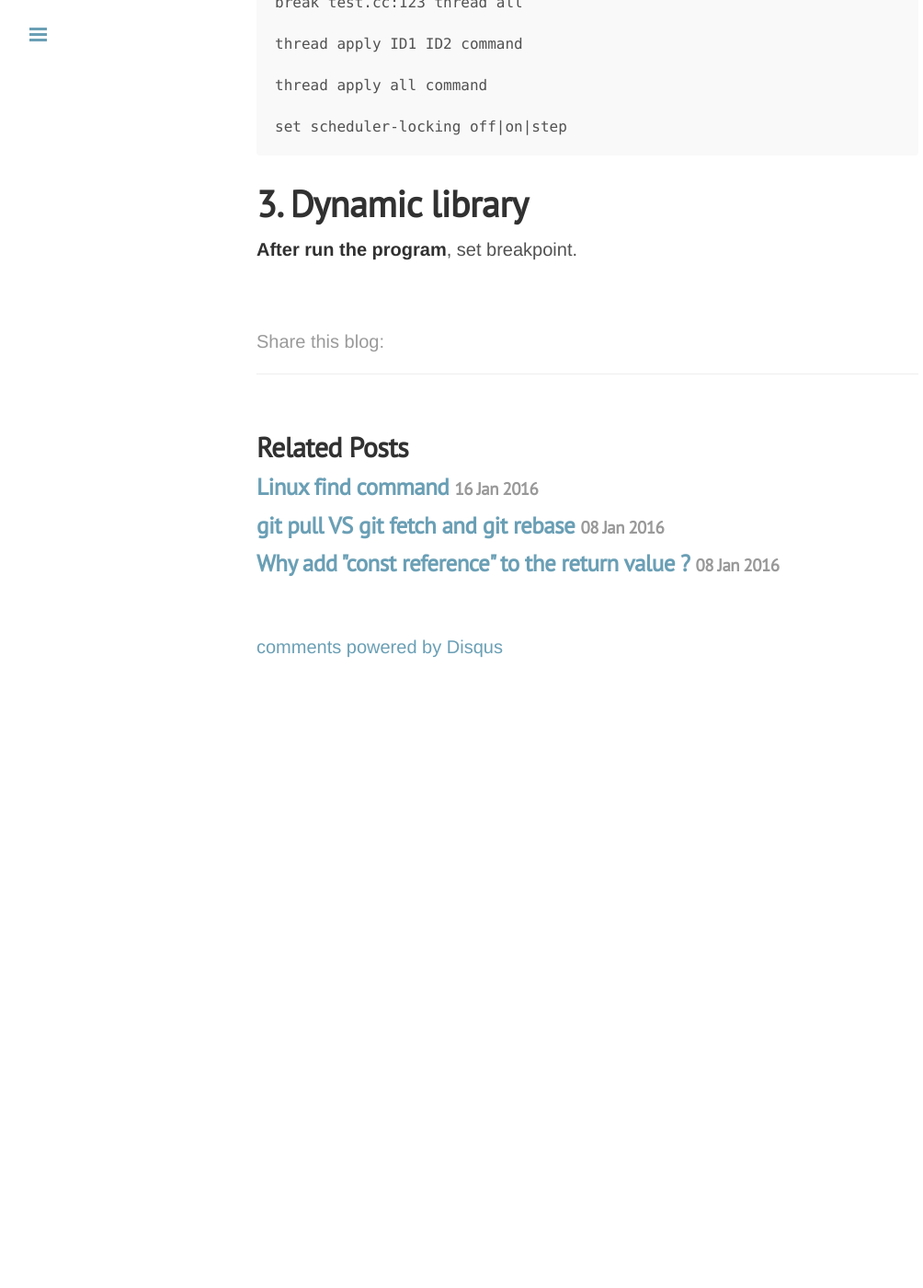
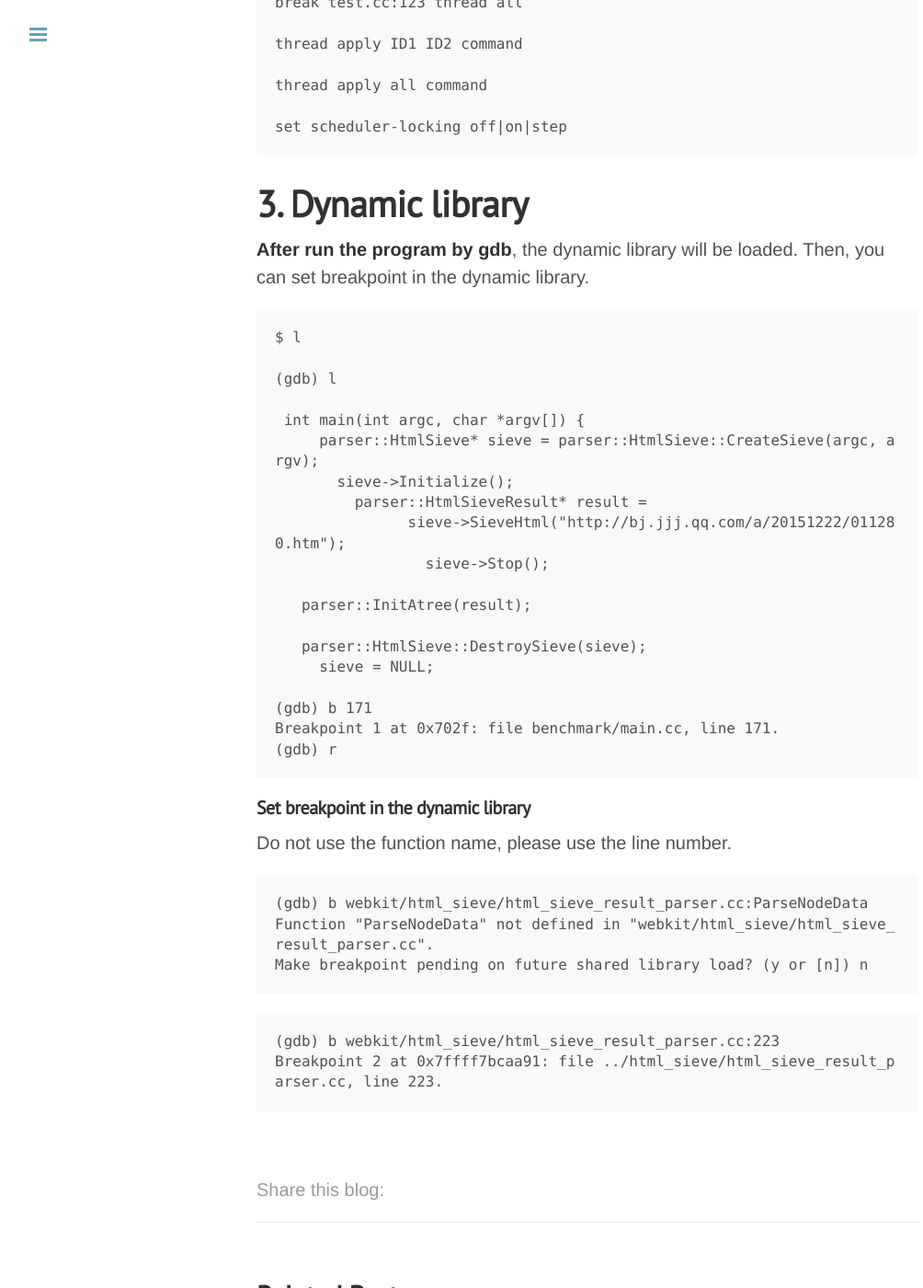
Before and after one commit to loverszhaokai/loverszhaokai.github.io, a Jekyll site: the page built from _posts/2016-01-22-gdb.md, in a window 1280 px wide and 1400 px high, scrolled down 654 px. Shown: the whole window at 92% size, without its empty margins (1-1005 px from the left). Built offline with Jekyll 4.4.1, drawn with Linux system fonts in a browser that asks for light colours; nearby versions of some CDN libraries; comment, search, counter and statistics services are not loaded; before the commit the page ends 1372 px from its top, so only the background shows below that.

Commit message:
update gdb

````diff
--- a/_posts/2016-01-22-gdb.md
+++ b/_posts/2016-01-22-gdb.md
@@ -8,6 +8,7 @@ comments: true
 analytics: true
 ---
 <br>
+
 # 1. tui
 
 c-x c-a
@@ -30,4 +31,41 @@ set scheduler-locking off|on|step
 
 # 3. Dynamic library
 
-**After run the program**, set breakpoint.
+**After run the program by gdb**, the dynamic library will be loaded. Then, you can set breakpoint in the dynamic library.
+
+```
+$ l
+
+(gdb) l
+
+ int main(int argc, char *argv[]) {
+     parser::HtmlSieve* sieve = parser::HtmlSieve::CreateSieve(argc, argv);
+       sieve->Initialize();
+         parser::HtmlSieveResult* result =
+               sieve->SieveHtml("http://bj.jjj.qq.com/a/20151222/011280.htm");
+                 sieve->Stop();
+
+   parser::InitAtree(result);
+
+   parser::HtmlSieve::DestroySieve(sieve);
+     sieve = NULL;
+
+(gdb) b 171
+Breakpoint 1 at 0x702f: file benchmark/main.cc, line 171.
+(gdb) r
+```
+
+##### Set breakpoint in the dynamic library
+
+Do not use the function name, please use the line number.
+
+```
+(gdb) b webkit/html_sieve/html_sieve_result_parser.cc:ParseNodeData
+Function "ParseNodeData" not defined in "webkit/html_sieve/html_sieve_result_parser.cc".
+Make breakpoint pending on future shared library load? (y or [n]) n
+```
+
+```
+(gdb) b webkit/html_sieve/html_sieve_result_parser.cc:223
+Breakpoint 2 at 0x7ffff7bcaa91: file ../html_sieve/html_sieve_result_parser.cc, line 223.
+```
````
